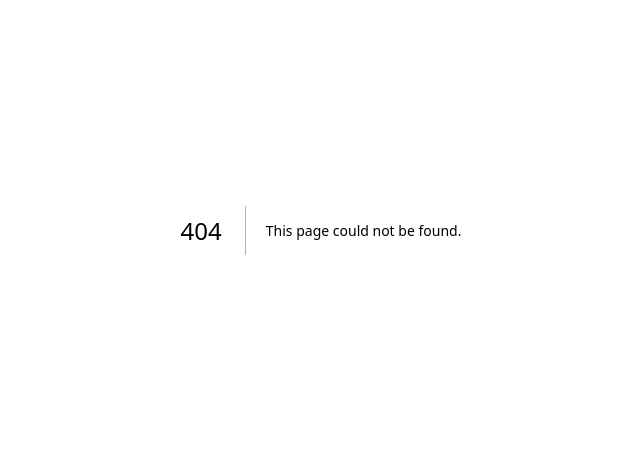
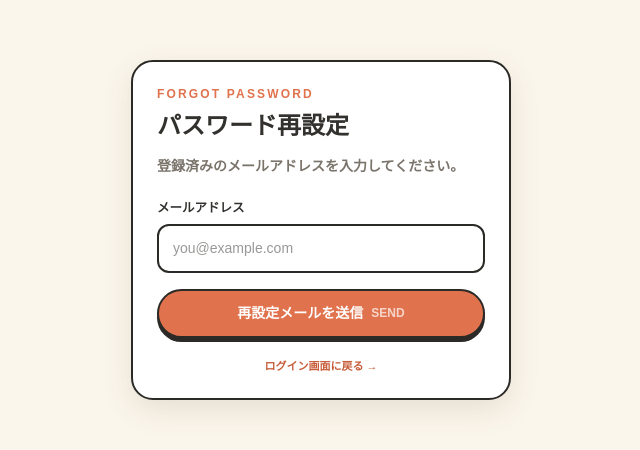
Before and after one commit to yusuke-97/nainai-alert, a Next.js app: page /forgot-password in a window 1280 px wide. Before the commit this address had no page. Shown: the part 170-620 px from the top of the page, without its empty margins (319-959 px from the left). Built offline with nearby package versions, Linux system fonts and the light colour scheme; no server answers; a web font is replaced by a local one.

Commit message:
パスワードリセットページの作成

```diff
--- /dev/null
+++ b/src/app/forgot-password/page.tsx
@@ -0,0 +1,59 @@
+"use client";
+
+import { FormEvent, useState } from "react";
+import Link from "next/link";
+import { supabase, supabaseConfigError } from "@/lib/supabase/client";
+
+export default function ForgotPasswordPage() {
+  const [email, setEmail] = useState("");
+  const [message, setMessage] = useState("登録済みのメールアドレスを入力してください。");
+  const [sending, setSending] = useState(false);
+
+  async function sendResetEmail(event: FormEvent<HTMLFormElement>) {
+    event.preventDefault();
+    if (!supabase) {
+      setMessage(supabaseConfigError || "Supabase環境変数が未設定です");
+      return;
+    }
+    if (!email.trim()) {
+      setMessage("メールアドレスを入力してください。");
+      return;
+    }
+
+    setSending(true);
+    const { error } = await supabase.auth
+      .resetPasswordForEmail(email.trim(), {
+        redirectTo: `${window.location.origin}/reset-password`,
+      })
+      .catch((error: unknown) => ({
+        error: error instanceof Error ? error : new Error("パスワード再設定メールの送信に失敗しました"),
+      }));
+    setSending(false);
+
+    setMessage(error ? `送信に失敗しました: ${error.message}` : "パスワード再設定メールを送信しました。メール内のリンクを開いてください。");
+  }
+
+  return (
+    <main className="grid min-h-screen place-items-center bg-[#FBF6EC] px-4 text-[#33312E]">
+      <form onSubmit={sendResetEmail} className="w-full max-w-[380px] rounded-[22px] border-2 border-[#2B2A27] bg-white p-6 shadow-[0_10px_30px_rgba(80,60,30,.12)]">
+        <p className="font-[var(--font-outfit)] text-xs font-extrabold tracking-[.18em] text-[#E0734D]">FORGOT PASSWORD</p>
+        <h1 className="mt-2 text-2xl font-black">パスワード再設定</h1>
+        <p className="mt-3 text-sm font-bold leading-6 text-[#7A746B]">{message}</p>
+        <label className="mt-5 block text-left text-[12.5px] font-extrabold leading-relaxed">メールアドレス</label>
+        <input
+          className="input mt-[6px]"
+          type="email"
+          value={email}
+          onChange={(event) => setEmail(event.target.value)}
+          placeholder="you@example.com"
+        />
+        <button disabled={sending} className="btn-primary mt-4 w-full disabled:opacity-50">
+          {sending ? "送信中..." : "再設定メールを送信"} <span className="font-[var(--font-outfit)] text-xs opacity-70">SEND</span>
+        </button>
+        <Link href="/login" className="mt-5 block text-center text-[11px] font-extrabold text-[#C75B38]">
+          ログイン画面に戻る →
+        </Link>
+      </form>
+    </main>
+  );
+}
--- a/src/app/page.tsx
+++ b/src/app/page.tsx
@@ -642,27 +642,6 @@ export default function Home() {
     setToast(error ? `マジックリンク送信に失敗しました: ${error.message}` : "");
   }
 
-  async function sendPasswordReset(email: string) {
-    if (!supabase) {
-      setToast(supabaseConfigError || "Supabase環境変数が未設定です");
-      return;
-    }
-    if (!email.trim()) {
-      setToast("パスワード再設定用のメールアドレスを入力してください");
-      return;
-    }
-
-    const { error } = await supabase.auth
-      .resetPasswordForEmail(email.trim(), {
-        redirectTo: `${window.location.origin}/reset-password`,
-      })
-      .catch((error: unknown) => ({
-        error: error instanceof Error ? error : new Error("パスワード再設定メールの送信に失敗しました"),
-      }));
-
-    setToast(error ? `パスワード再設定メールの送信に失敗しました: ${error.message}` : "パスワード再設定メールを送信しました");
-  }
-
   async function setupHousehold(event: FormEvent<HTMLFormElement>) {
     event.preventDefault();
     if (!supabase || !authUser) {
@@ -997,7 +976,7 @@ export default function Home() {
 
         <section className={isLoggedIn && household ? "flex-1 px-4 py-4 pb-20 md:ml-[210px] md:px-[26px] md:py-[22px]" : "grid flex-1 place-items-center"}>
           {authLoading ? <div className="card">読み込み中...</div> : null}
-          {!authLoading && effectiveScreen === "login" && <LoginView onSubmit={login} onSignUp={signUp} onMagicLink={sendMagicLink} onPasswordReset={sendPasswordReset} />}
+          {!authLoading && effectiveScreen === "login" && <LoginView onSubmit={login} onSignUp={signUp} onMagicLink={sendMagicLink} />}
           {effectiveScreen === "setup" && <SetupView onSubmit={setupHousehold} />}
           {effectiveScreen === "stock" && (
             <StockView
@@ -1130,12 +1109,10 @@ function LoginView({
   onSubmit,
   onSignUp,
   onMagicLink,
-  onPasswordReset,
 }: {
   onSubmit: (event: FormEvent<HTMLFormElement>) => void;
   onSignUp: (email: string, password: string) => void;
   onMagicLink: (email: string) => void;
-  onPasswordReset: (email: string) => void;
 }) {
   const [email, setEmail] = useState("");
   const [password, setPassword] = useState("");
@@ -1183,13 +1160,12 @@ function LoginView({
           <Field label="パスワード"><input name="password" className="input" type="password" value={password} onChange={(event) => setPassword(event.target.value)} placeholder="••••••••" /></Field>
           {mode === "login" ? (
             <>
-              <button
-                type="button"
-                onClick={() => onPasswordReset(email)}
+              <a
+                href="/forgot-password"
                 className="mb-3 self-end text-[11px] font-extrabold text-[#7A746B] underline decoration-[#E7DCC6] underline-offset-4"
               >
                 パスワードを忘れた方
-              </button>
+              </a>
               <button className="btn-primary mt-1 w-full">ログイン <span className="font-[var(--font-outfit)] text-xs opacity-70">LOGIN</span></button>
             </>
           ) : (
```
